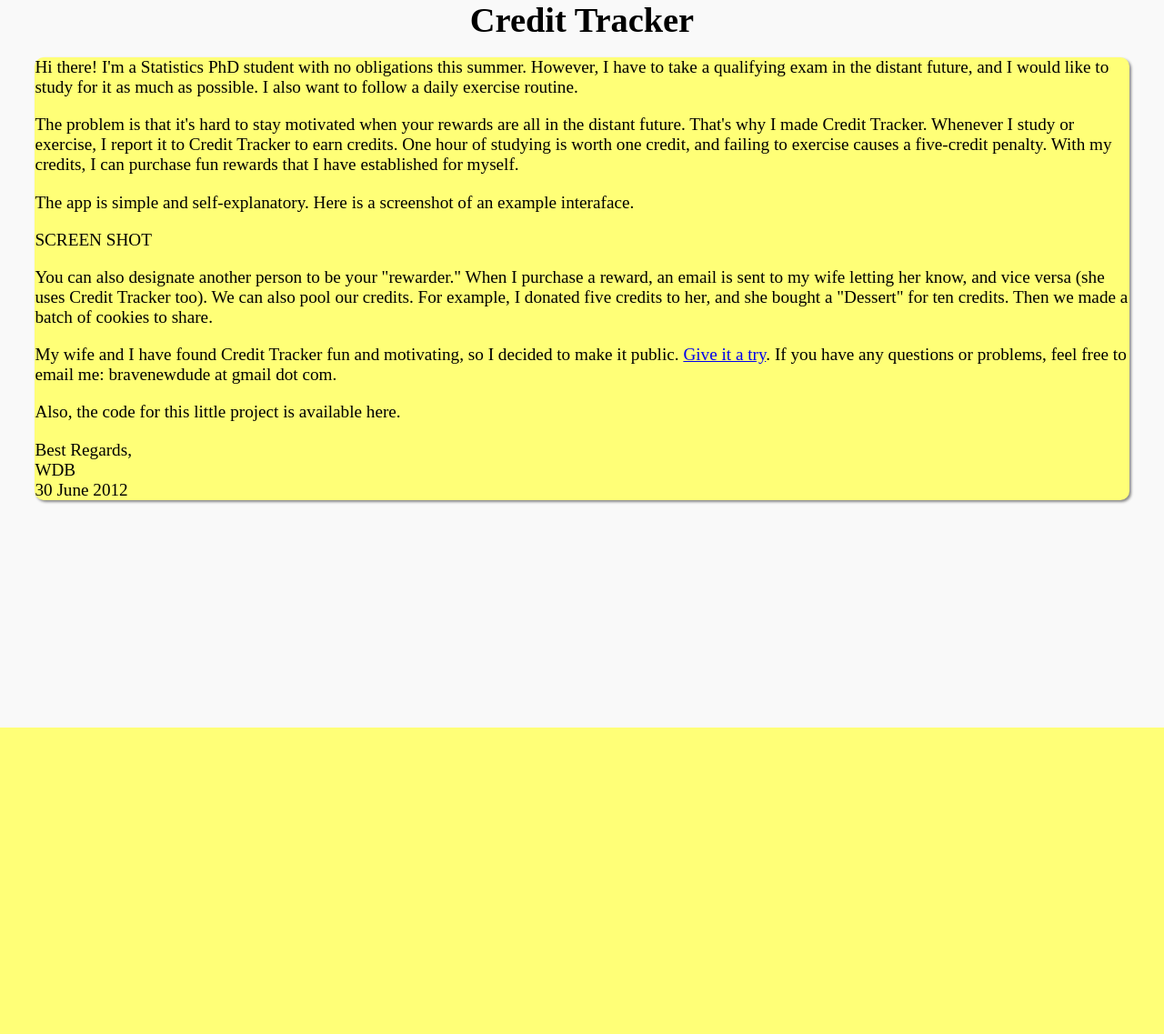
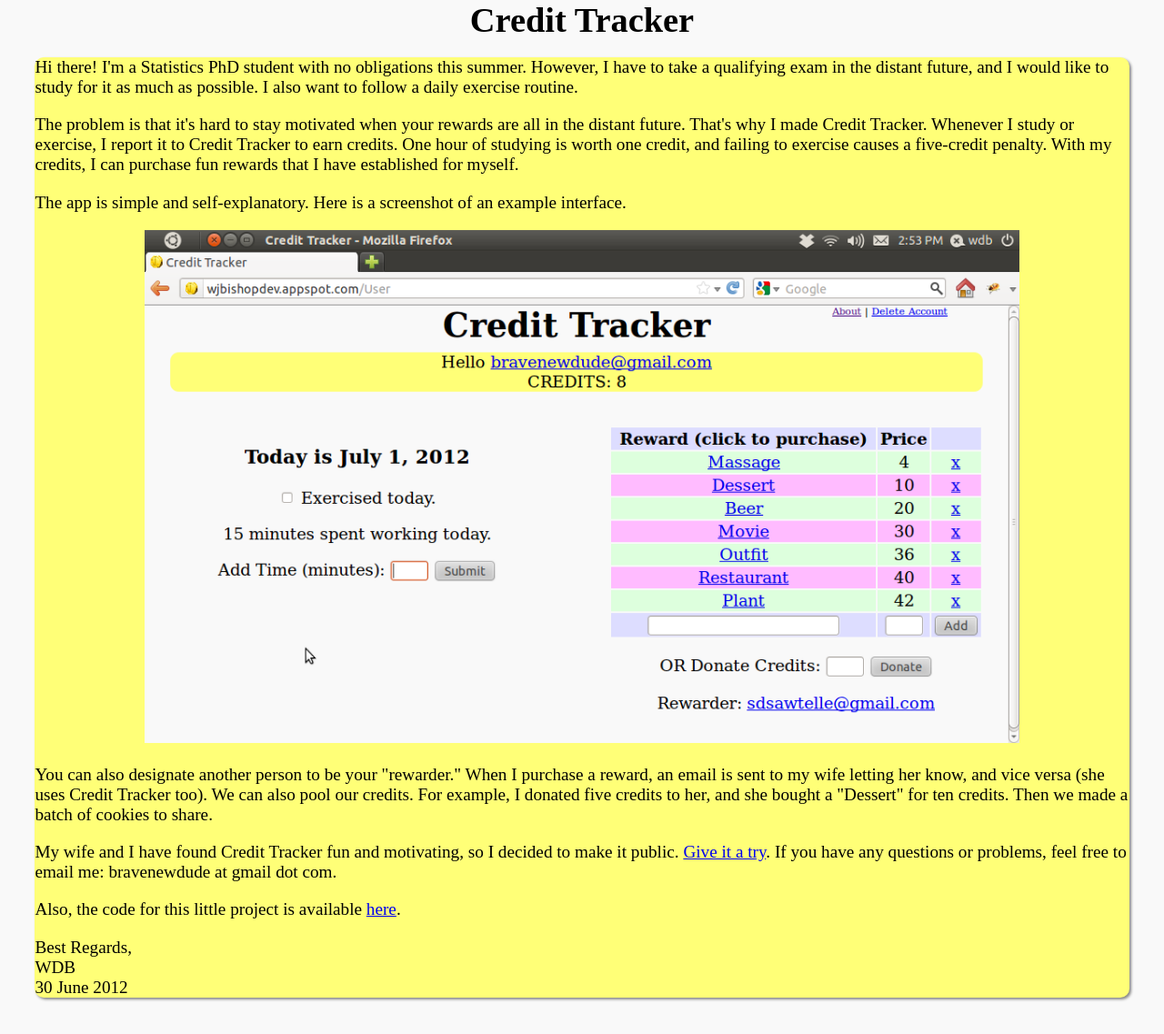
Before and after one commit to bravenewdude/Credit-Tracker, a Python web app: template templates/base.html in a window 1280 px wide. Shown: the whole page at 91% size. Before the commit the page ends 800 px from the top, so only its background shows below. Run offline with Jinja, Linux system fonts and the light colour scheme; the template is opened without the code that fills it, so the values that code supplies are empty; some libraries are stand-ins or nearby versions.

Commit message:
added screenshot

```diff
--- a/templates/base.html
+++ b/templates/base.html
@@ -15,15 +15,15 @@
 
     <p>The problem is that it's hard to stay motivated when your rewards are all in the distant future. That's why I made Credit Tracker. Whenever I study or exercise, I report it to Credit Tracker to earn credits. One hour of studying is worth one credit, and failing to exercise causes a five-credit penalty. With my credits, I can purchase fun rewards that I have established for myself.</p>
 
-    <p>The app is simple and self-explanatory. Here is a screenshot of an example interaface.</p>
+    <p>The app is simple and self-explanatory. Here is a screenshot of an example interface.</p>
 
-SCREEN SHOT
+    <img src="images/Screenshot.png" style="width: 80%; margin-left: 10%;" />
 
     <p>You can also designate another person to be your "rewarder." When I purchase a reward, an email is sent to my wife letting her know, and vice versa (she uses Credit Tracker too). We can also pool our credits. For example, I donated five credits to her, and she bought a "Dessert" for ten credits. Then we made a batch of cookies to share.</p>
 
     <p>My wife and I have found Credit Tracker fun and motivating, so I decided to make it public. <a href="/User">Give it a try</a>. If you have any questions or problems, feel free to email me: bravenewdude at gmail dot com.</p>
 
-    <p>Also, the code for this little project is available here.</p>
+    <p>Also, the code for this little project is available <a href="https://github.com/bravenewdude/Credit-Tracker">here</a>.</p>
 
     <p>Best Regards,<br />WDB<br />30 June 2012</p>
     </div>
--- a/views.py
+++ b/views.py
@@ -87,7 +87,8 @@ class User(webapp2.RequestHandler):
   def get(self):
     if not users.get_current_user():
       self.redirect(users.create_login_url(self.request.uri))
-    self.response.out.write(loader.get_template('user.html').render(UserContext()))
+    else:
+      self.response.out.write(loader.get_template('user.html').render(UserContext()))
   def post(self):
     userinfo = UserInfo.get_by_key_name(self.request.get('userid'))
     self.response.out.write(Purchase(userinfo,self.request))
```
Also changed, not shown: static/images/Screenshot.png (added).
